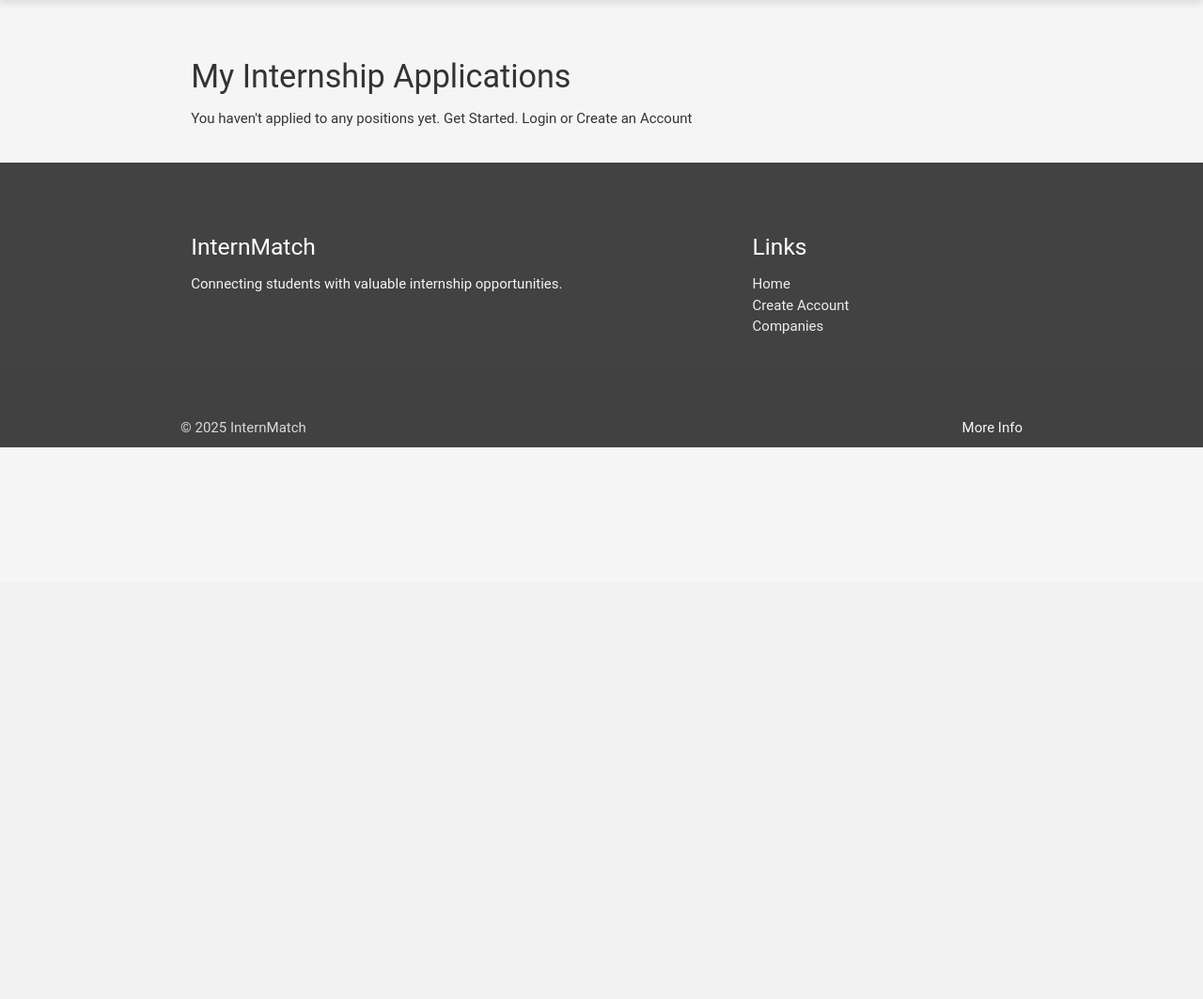
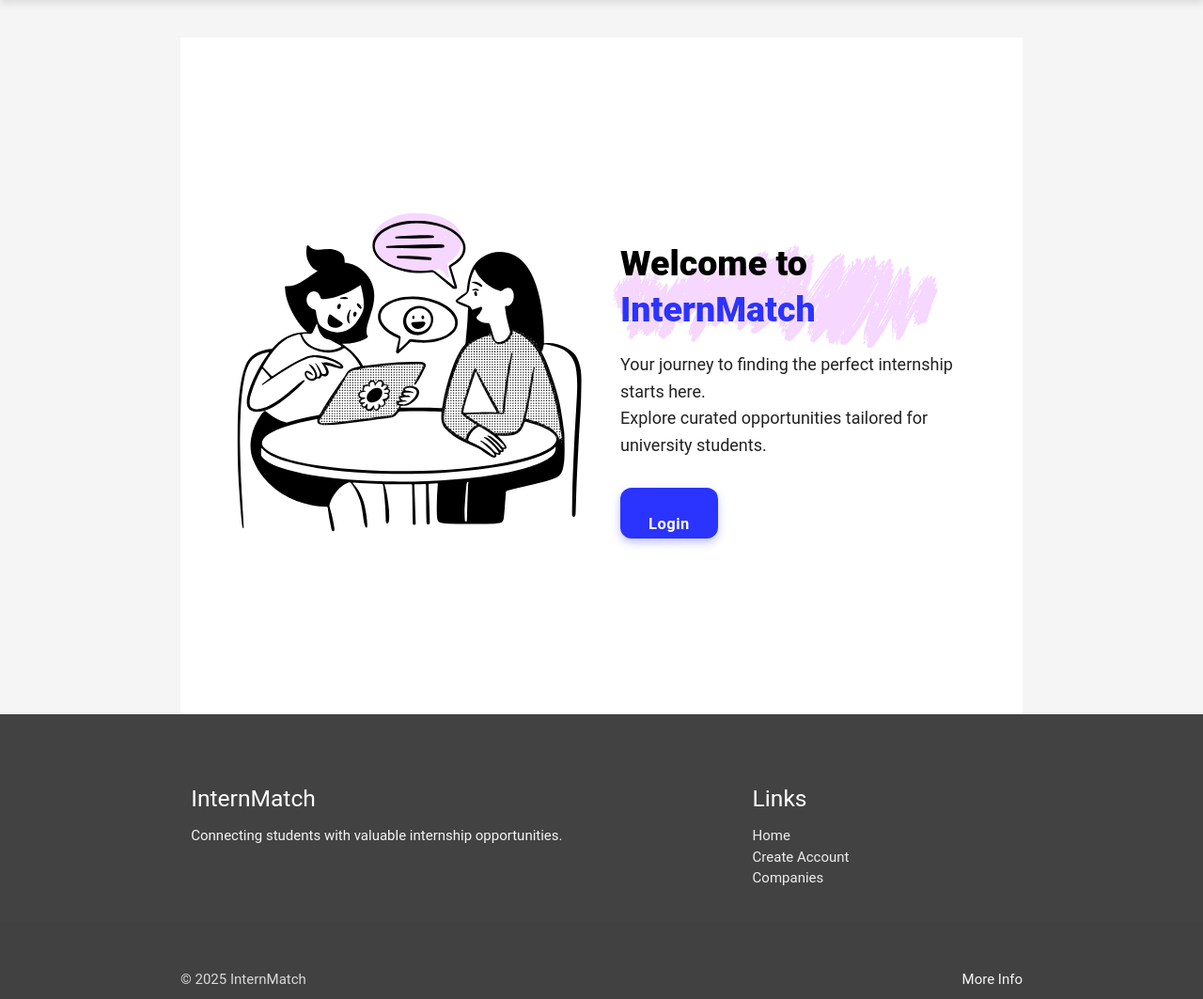
Before and after one commit to Critk/Internship-Platform-Group-Project--main, a Flask app: template App/templates/index.html in a window 1280 px wide. Shown: the part 180-1243 px from the top of the page at 94% size. Before the commit the page ends 656 px from the top, so only its background shows below. Run offline with Flask 3, Linux system fonts and the light colour scheme; the template is opened without the code that fills it, so the values that code supplies are empty.

Commit message:
Update index.html

```diff
--- a/App/templates/index.html
+++ b/App/templates/index.html
@@ -1,42 +1,45 @@
 {% extends "layout.html" %}
-{% block title %}My Application{% endblock %}
-{% block page %}My Application{% endblock %}
-
-{{ super() }}
+{% set show_footer = false %}
+{% block title %}Welcome to InternMatch{% endblock %}
 
 {% block content %}
-<div class="row">
-    <div class="col s12">
-        <h4>My Internship Applications</h4>
+<div style="display: flex; align-items: center; justify-content: center; height: 90vh; padding: 0 60px; background: #ffffff; gap: 40px; flex-wrap: wrap;">
 
-        {% if applications %}
-        <table class="striped">
-            <thead>
-                <tr>
-                    <th>Position</th>
-                    <th>Company</th>
-                    <th>Status</th>
-                    <th>Date Applied</th>
-                </tr>
-            </thead>
-            <tbody>
-                {% for app in applications %}
-                <tr>
-                    <td>{{ app.position.title }}</td>
-                    <td>{{ app.position.company.name }}</td>
-                    <td>
-                        <span class="badge {% if app.status == 'shortlisted' %}blue{% elif app.status == 'rejected' %}red{% else %}grey{% endif %}">
-                            {{ app.status }}
-                        </span>
-                    </td>
-                    <td>{{ app.application_date.strftime('%Y-%m-%d') }}</td>
-                </tr>
-                {% endfor %}
-            </tbody>
-        </table>
-        {% else %}
-        <p>You haven't applied to any positions yet. Get Started. Login or Create an Account</p>
-        {% endif %}
+  <!-- Left: Illustration -->
+  <div style="flex: 1; min-width: 320px; max-width: 500px;">
+    <img src="{{ url_for('static', filename='image1.svg') }}" alt="Welcome Illustration" style="width: 100%; max-width: 450px;">
+  </div>
+
+  <!-- Right: Text with brush stroke behind -->
+  <div style="flex: 1; min-width: 320px; max-width: 520px; position: relative;">
+    <!-- Brush Behind Text -->
+    <img src="{{ url_for('static', filename='img2.svg') }}"
+         alt="Brush Stroke"
+         style="position: absolute; top: -10px; left: -20px; width: 100%; max-width: 460px; pointer-events: none; z-index: 0;">
+
+    <!-- Text Block -->
+    <div style="position: relative; z-index: 2;">
+      <h3 style="font-weight: 800; font-size: 2.5rem; color: #000; margin-bottom: 20px; line-height: 1.3;">
+        Welcome to <span style="color: #2b33ff;">InternMatch</span>
+      </h3>
+
+      <p style="font-size: 1.2rem; color: #222; line-height: 1.6;">
+        Your journey to finding the perfect internship starts here.<br>
+        Explore curated opportunities tailored for university students.
+      </p>
+
+      <div style="margin-top: 30px;">
+        <a class="btn-large modal-trigger" href="#loginModal" style="
+          background-color: #2b33ff;
+          font-weight: bold;
+          font-size: 1.1rem;
+          border-radius: 12px;
+          padding: 12px 30px;
+          box-shadow: 0 4px 10px rgba(43, 51, 255, 0.3);
+        ">Login</a>
+      </div>
     </div>
+  </div>
+
 </div>
 {% endblock %}
```
